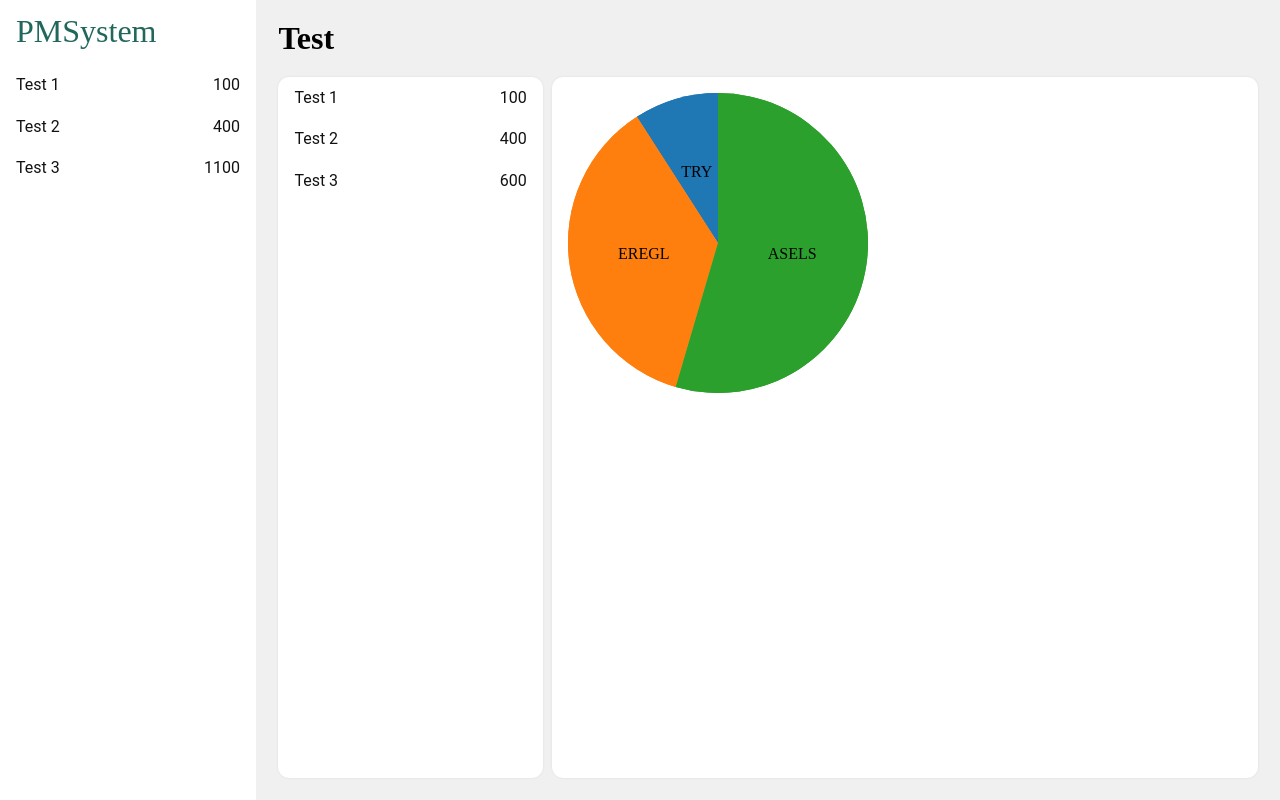
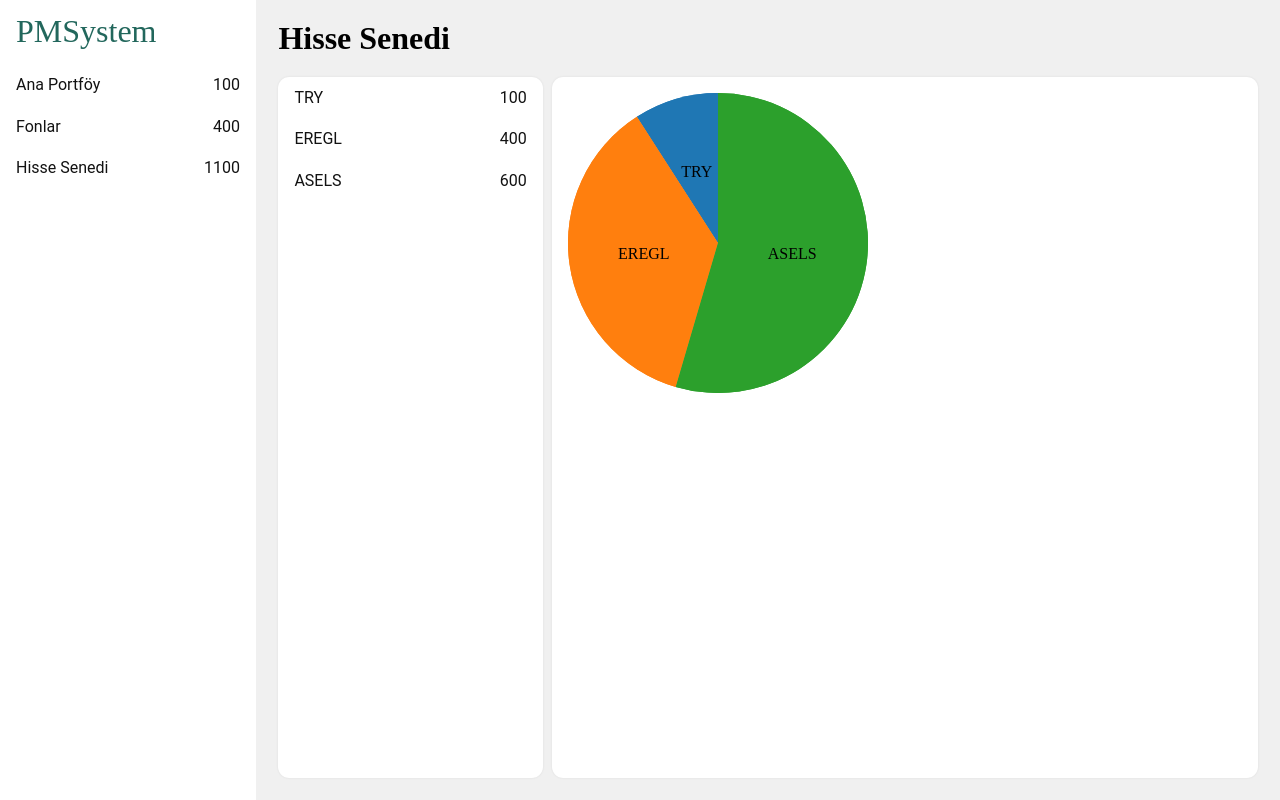
Before and after one commit to emretantu/portfolio-management-system-app, a React (Create React App) app: page / in a window 1280 px wide. Built offline with nearby package versions, Linux system fonts and the light colour scheme; no server answers; the HTML template or start-up script is replaced by a standard one.

Commit message:
some test datas

```diff
--- a/src/components/Main.js
+++ b/src/components/Main.js
@@ -1,15 +1,14 @@
-import { useState } from "react";
 import classes from "./Main.module.css";
 import Portfolio from "./portfolio/Portfolio";
 
 const Main = () => {
 
-  const [title, setTitle] = useState("Test");
+
 
   return (
     <main className={classes.main}>
       <header className={classes.title}>
-        <h1>{title}</h1>
+        <h1>Hisse Senedi</h1>
       </header>
       <section className={classes["content-container"]}>
         <Portfolio />
--- a/src/components/charts/PieChart.js
+++ b/src/components/charts/PieChart.js
@@ -44,6 +44,7 @@
       .style('text-anchor', 'middle')
       .text((d) => d.data.name);
 
+  // eslint-disable-next-line react-hooks/exhaustive-deps
   }, []);
 
   return (
--- a/src/components/portfolio/assets/AssetsList.js
+++ b/src/components/portfolio/assets/AssetsList.js
@@ -2,9 +2,9 @@
 import AssetLink from "./AssetLink";
 
 const data = [
-  {assetName: "Test 1", marketValue: "100", to:"/test3/test1"},
-  {assetName: "Test 2", marketValue: "400", to:"/test3/test2"},
-  {assetName: "Test 3", marketValue: "600", to:"/test3/test3"}
+  {assetName: "TRY", marketValue: "100", to:"/test3/test1"},
+  {assetName: "EREGL", marketValue: "400", to:"/test3/test2"},
+  {assetName: "ASELS", marketValue: "600", to:"/test3/test3"}
 ]
 
 const AssetsList = () => {
--- a/src/components/portfolios/PortfoliosList.js
+++ b/src/components/portfolios/PortfoliosList.js
@@ -2,9 +2,9 @@
 import classes from "./PortfoliosList.module.css";
 
 const data = [
-  {pname: "Test 1", marketValue: "100", to:"/test1"},
-  {pname: "Test 2", marketValue: "400", to:"/test2"},
-  {pname: "Test 3", marketValue: "1100", to:"/test3"}
+  {pname: "Ana Portföy", marketValue: "100", to:"/test1"},
+  {pname: "Fonlar", marketValue: "400", to:"/test2"},
+  {pname: "Hisse Senedi", marketValue: "1100", to:"/test3"}
 ]
 
 const PortfoliosList = () => {
```
